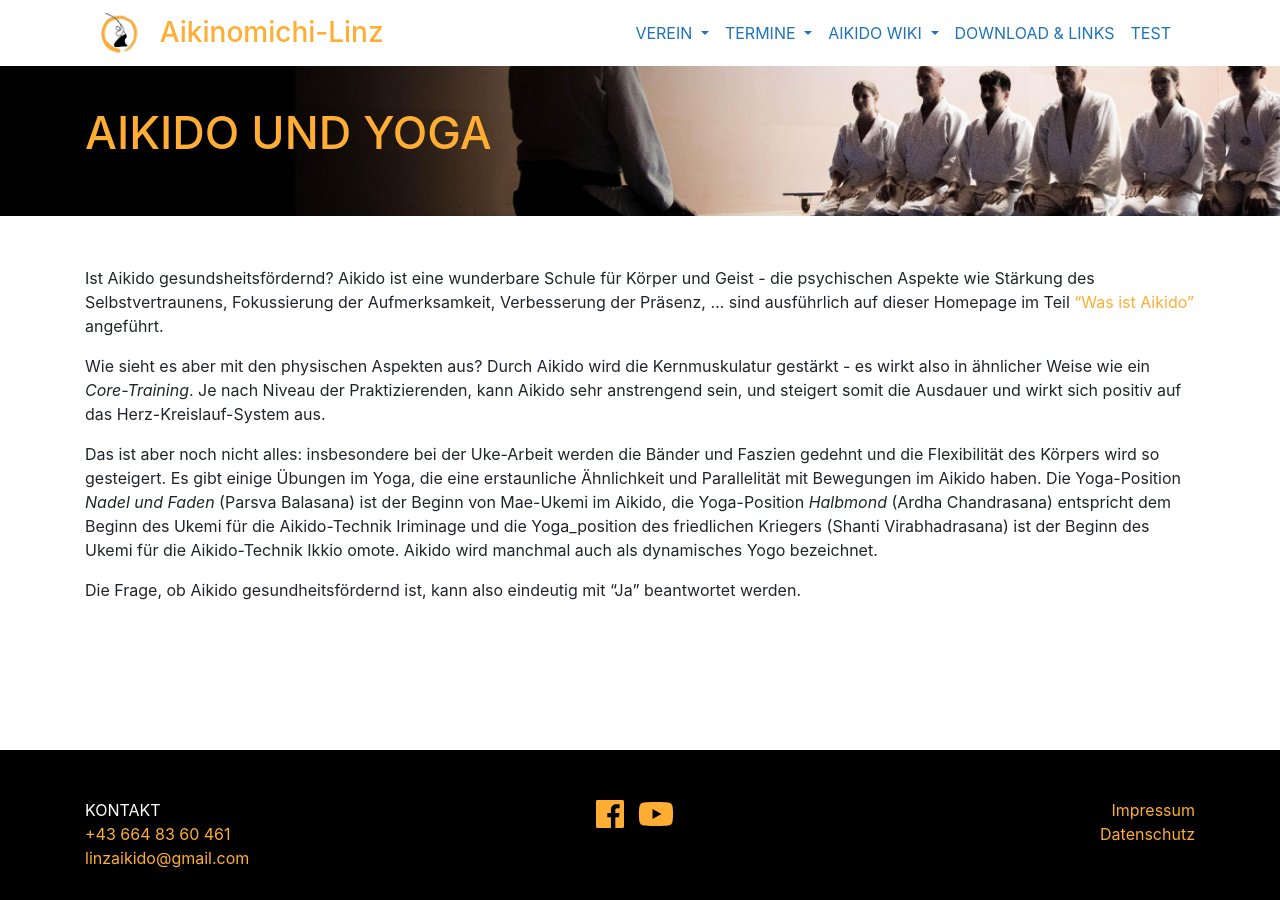
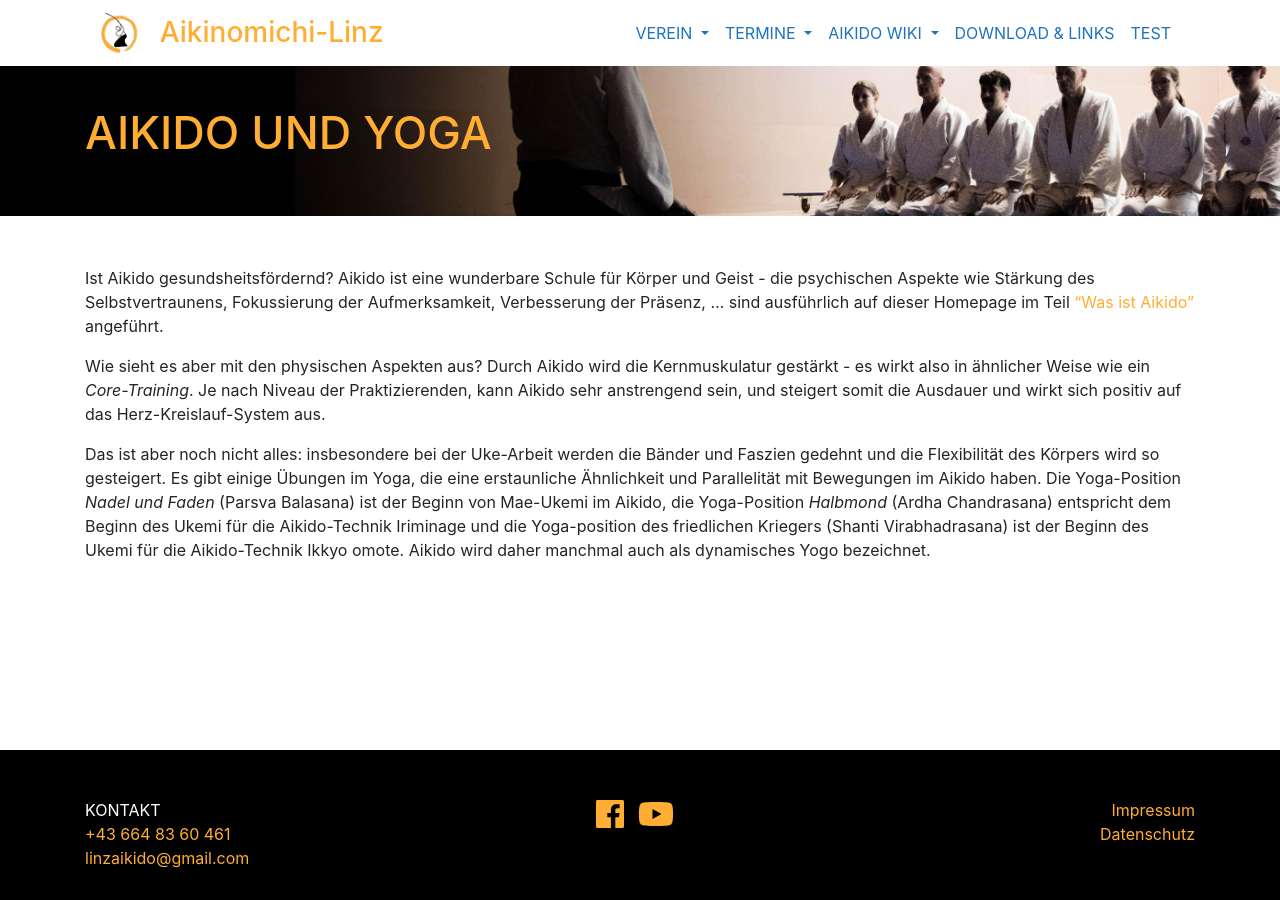
Before and after one commit to TWachs/aikinomichi-linz, a Jekyll site: the page built from aikidoUndYoga.md, in a window 1280 px wide. Built offline with Jekyll 4.4.1, drawn with Linux system fonts in a browser that asks for light colours; nearby versions of some CDN libraries.

Commit message:
Update aikidoUndYoga.md
typos corrected

```diff
--- a/aikidoUndYoga.md
+++ b/aikidoUndYoga.md
@@ -10,8 +10,7 @@
 
 Wie sieht es aber mit den physischen Aspekten aus? Durch Aikido wird die Kernmuskulatur gestärkt - es wirkt also in ähnlicher Weise wie ein _Core-Training_. Je nach Niveau der Praktizierenden, kann Aikido sehr anstrengend sein, und steigert somit die Ausdauer und wirkt sich positiv auf das Herz-Kreislauf-System aus.
 
-Das ist aber noch nicht alles: insbesondere bei der Uke-Arbeit werden die Bänder und Faszien gedehnt und die Flexibilität des Körpers wird so gesteigert. Es gibt einige Übungen im Yoga, die eine erstaunliche Ähnlichkeit und Parallelität mit Bewegungen im Aikido haben. Die Yoga-Position _Nadel und Faden_ (Parsva Balasana) ist der Beginn von Mae-Ukemi im Aikido, die Yoga-Position _Halbmond_ (Ardha Chandrasana) entspricht dem Beginn des Ukemi für die Aikido-Technik Iriminage und die Yoga_position des friedlichen Kriegers (Shanti Virabhadrasana) ist der Beginn des Ukemi für die Aikido-Technik Ikkio omote. Aikido wird manchmal auch als dynamisches Yogo bezeichnet.
+Das ist aber noch nicht alles: insbesondere bei der Uke-Arbeit werden die Bänder und Faszien gedehnt und die Flexibilität des Körpers wird so gesteigert. Es gibt einige Übungen im Yoga, die eine erstaunliche Ähnlichkeit und Parallelität mit Bewegungen im Aikido haben. Die Yoga-Position _Nadel und Faden_ (Parsva Balasana) ist der Beginn von Mae-Ukemi im Aikido, die Yoga-Position _Halbmond_ (Ardha Chandrasana) entspricht dem Beginn des Ukemi für die Aikido-Technik Iriminage und die Yoga-position des friedlichen Kriegers (Shanti Virabhadrasana) ist der Beginn des Ukemi für die Aikido-Technik Ikkyo omote. Aikido wird daher manchmal auch als dynamisches Yogo bezeichnet.
 
-Die Frage, ob Aikido gesundheitsfördernd ist, kann also eindeutig mit "Ja" beantwortet werden.
 
 </div>
```
